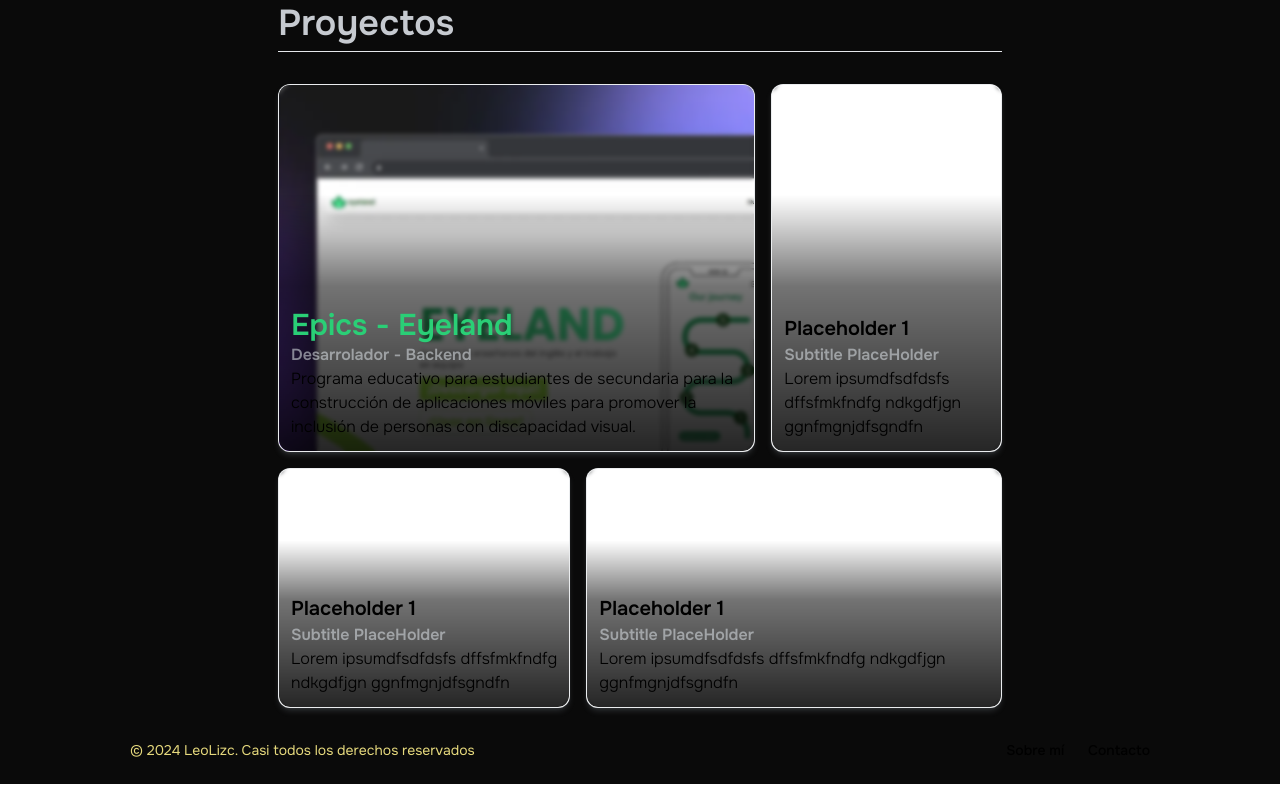
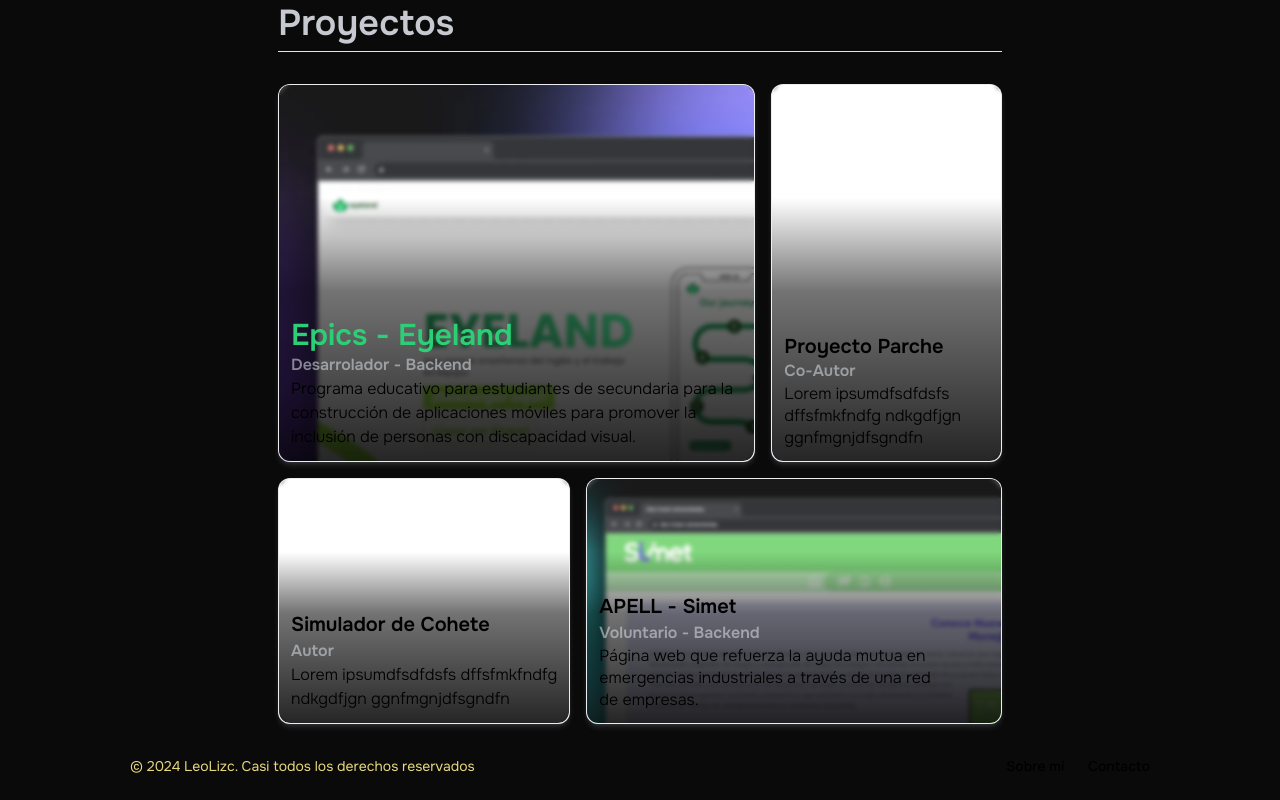
Before and after one commit to LeoLizc/leolizc.portfolio, a Next.js app: page / in a window 1280 px wide. Shown: the part 1282-2082 px from the top of the page. Built offline with nearby package versions, Linux system fonts and the light colour scheme.

Commit message:
Update grid row height in Projects section

```diff
--- a/src/ui/sections/projects.tsx
+++ b/src/ui/sections/projects.tsx
@@ -2,7 +2,7 @@ import BentoItem from '@components/bento-item';
 
 export default function Projects() {
   return (
-    <div className="grid grid-cols-12 auto-rows-[7rem] gap-4">
+    <div className="grid grid-cols-12 auto-rows-[7.2rem] gap-4">
       <BentoItem
         className="col-span-8 row-span-3 [&_h3]:text-3xl [&_h3]:text-[#2acf76]"
         title="Epics - Eyeland"
@@ -12,22 +12,24 @@ export default function Projects() {
         description="Programa educativo para estudiantes de secundaria para la construcción de aplicaciones móviles para promover la inclusión de personas con discapacidad visual."
       />
       <BentoItem
-        className="col-span-4 row-span-3"
-        title="Placeholder 1"
-        subtitle="Subtitle PlaceHolder"
+        className="col-span-4 row-span-3 [&_p]:leading-snug [&_h3]:leading-tight"
+        title="Proyecto Parche"
+        subtitle="Co-Autor"
         description="Lorem ipsumdfsdfdsfs dffsfmkfndfg ndkgdfjgn ggnfmgnjdfsgndfn"
       />
       <BentoItem
         className="col-span-5"
-        title="Placeholder 1"
-        subtitle="Subtitle PlaceHolder"
+        title="Simulador de Cohete"
+        subtitle="Autor"
         description="Lorem ipsumdfsdfdsfs dffsfmkfndfg ndkgdfjgn ggnfmgnjdfsgndfn"
       />
       <BentoItem
-        className="col-span-7"
-        title="Placeholder 1"
-        subtitle="Subtitle PlaceHolder"
-        description="Lorem ipsumdfsdfdsfs dffsfmkfndfg ndkgdfjgn ggnfmgnjdfsgndfn"
+        className="col-span-7 [&_p]:leading-snug"
+        title="APELL - Simet"
+        imageSrc="/imgs/Simet_shots_so.webp"
+        imageAlt="Página web de APELL - Simet"
+        subtitle="Voluntario - Backend"
+        description="Página web que refuerza la ayuda mutua en emergencias industriales a través de una red de empresas."
       />
     </div>
   );
```
Also changed, not shown: public/imgs/Simet_shots_so.webp (added).
